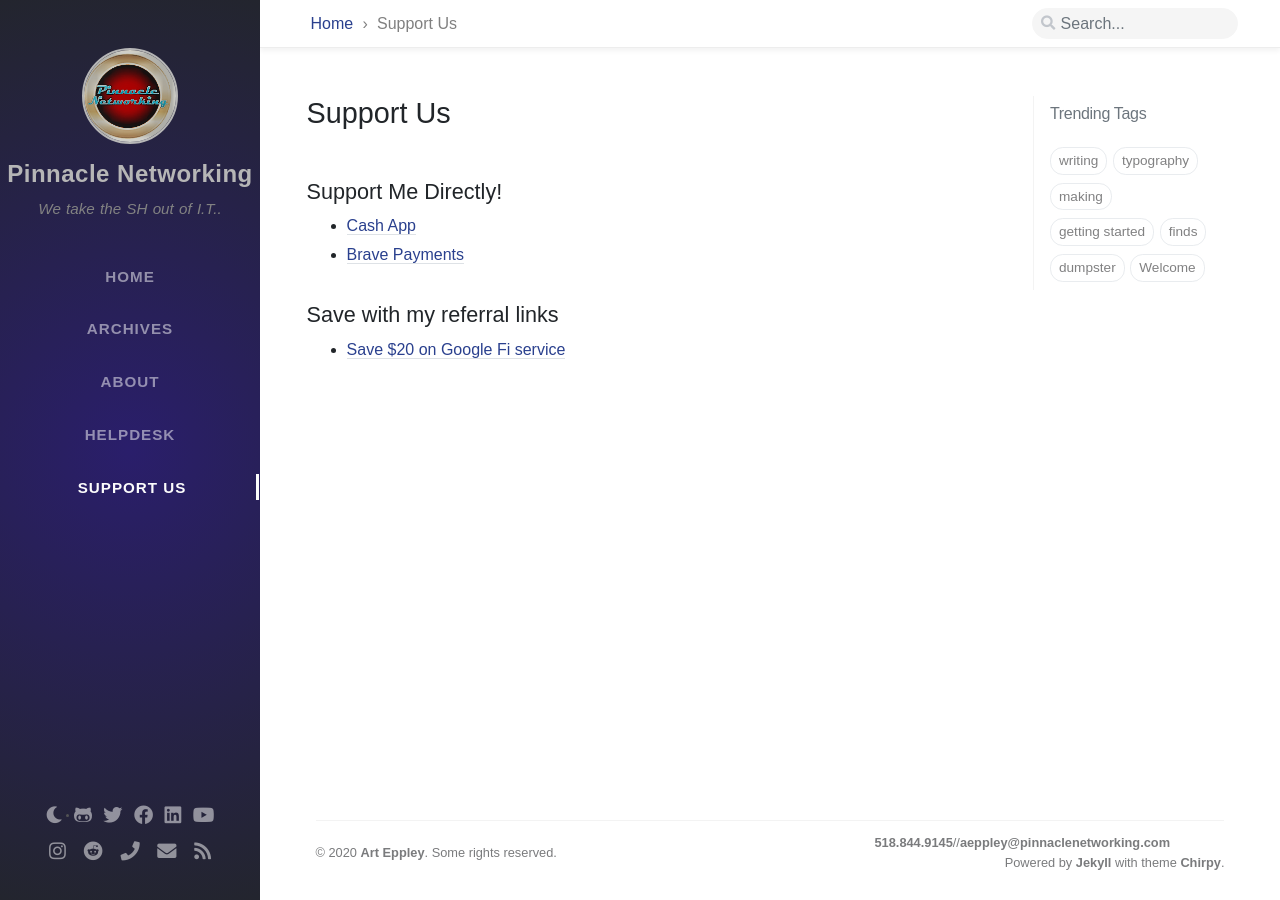
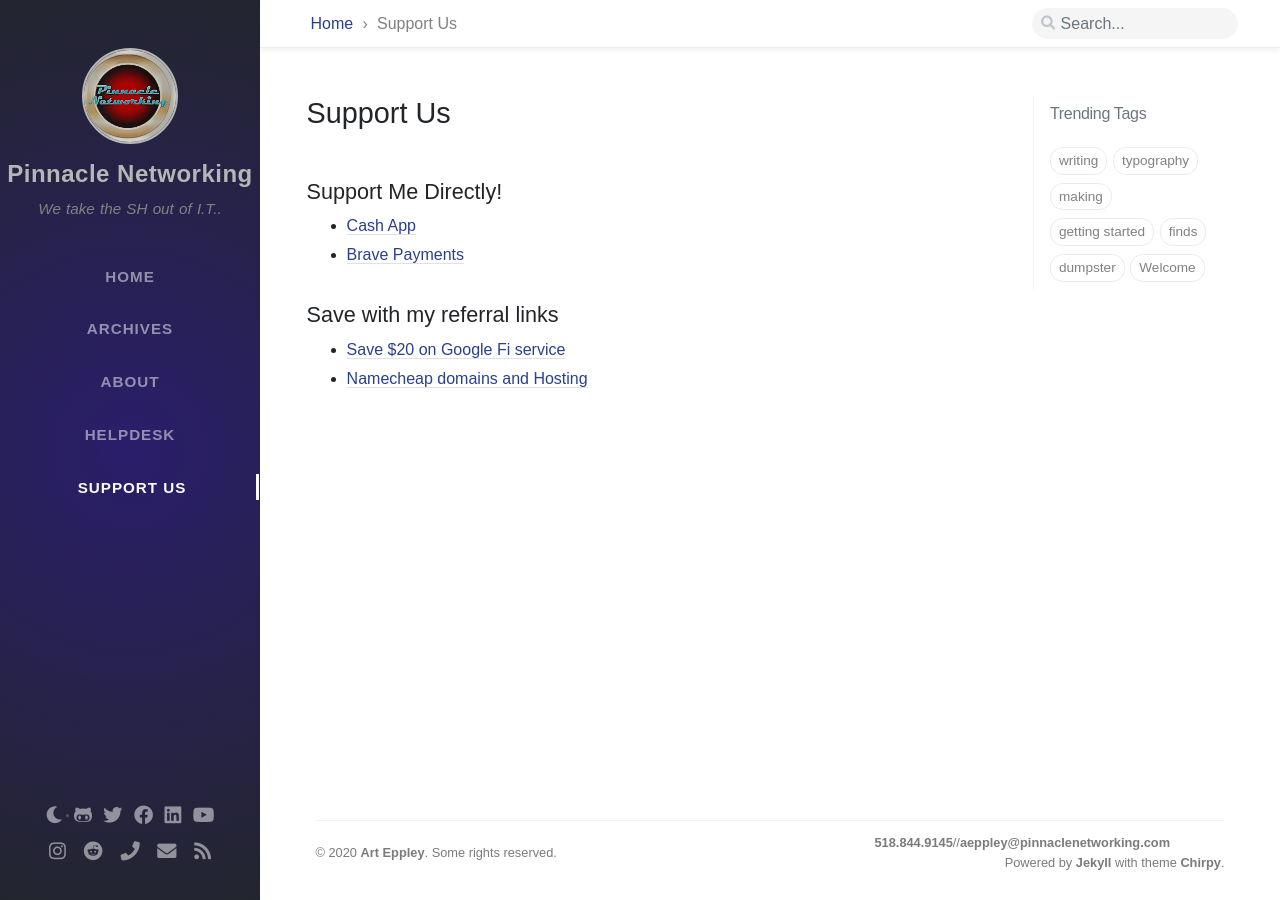
Before and after one commit to Pinnaclenetworking/pinnaclenetworking.github.io, a Jekyll site: the page built from tabs/support.md, in a window 1280 px wide. Built offline with Jekyll 4.4.1, drawn with Linux system fonts in a browser that asks for light colours; nearby versions of some CDN libraries; some web fonts are replaced; our own code applies the rules of GitHub Pages for plain Markdown files; comment, search, counter and statistics services are not loaded.

Commit message:
Update support.md

```diff
--- a/tabs/support.md
+++ b/tabs/support.md
@@ -18,5 +18,6 @@ title: Support Us
 <H2> Save with my referral links</H2>
    <ul>
        <li><a href="https://g.co/fi/r/C35HNW">Save $20 on Google Fi service</a></li>
+   <li><a href="https://affiliate.namecheap.com/?affId=29328">Namecheap domains and Hosting</a></li>
 
    </ul>
```
